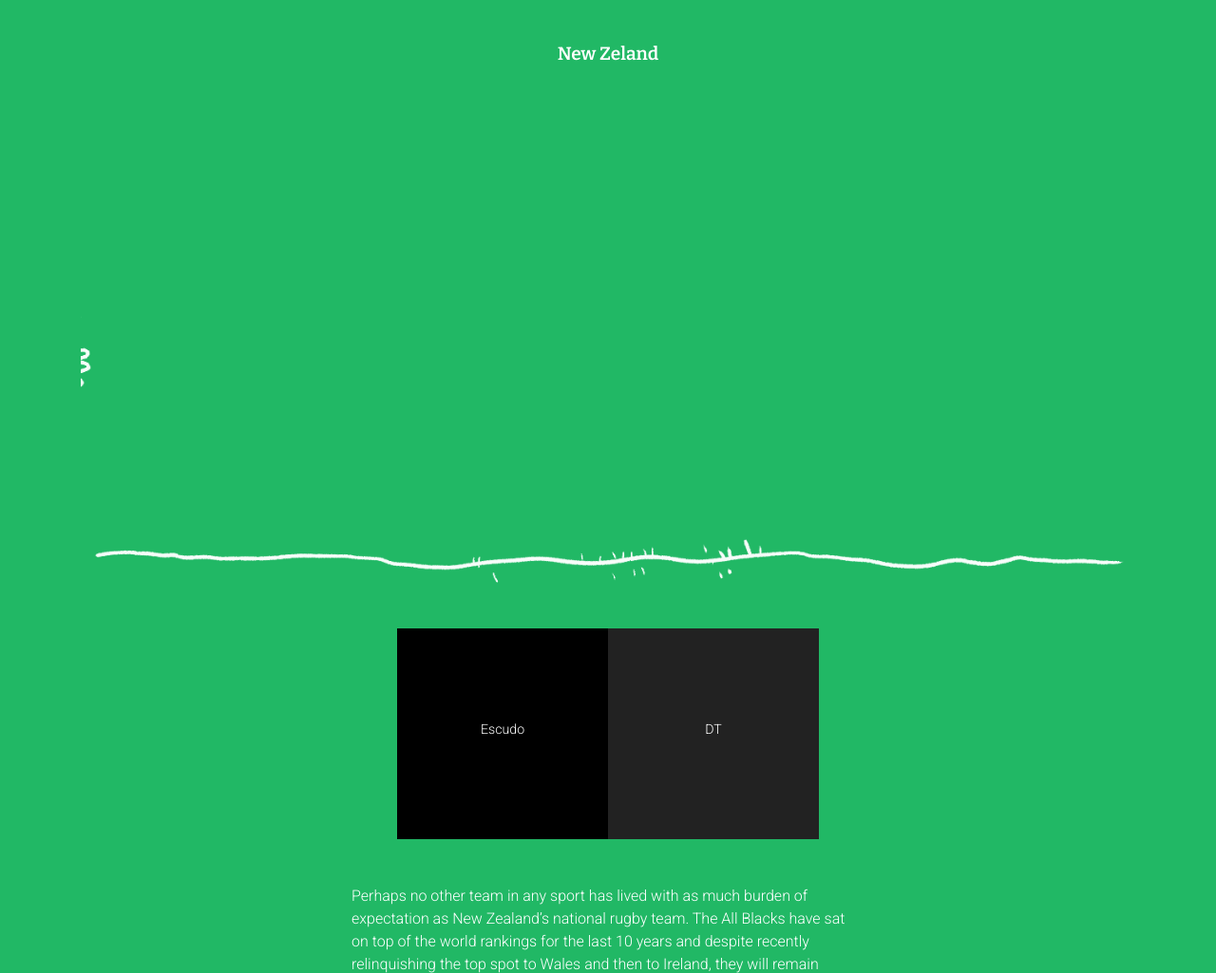
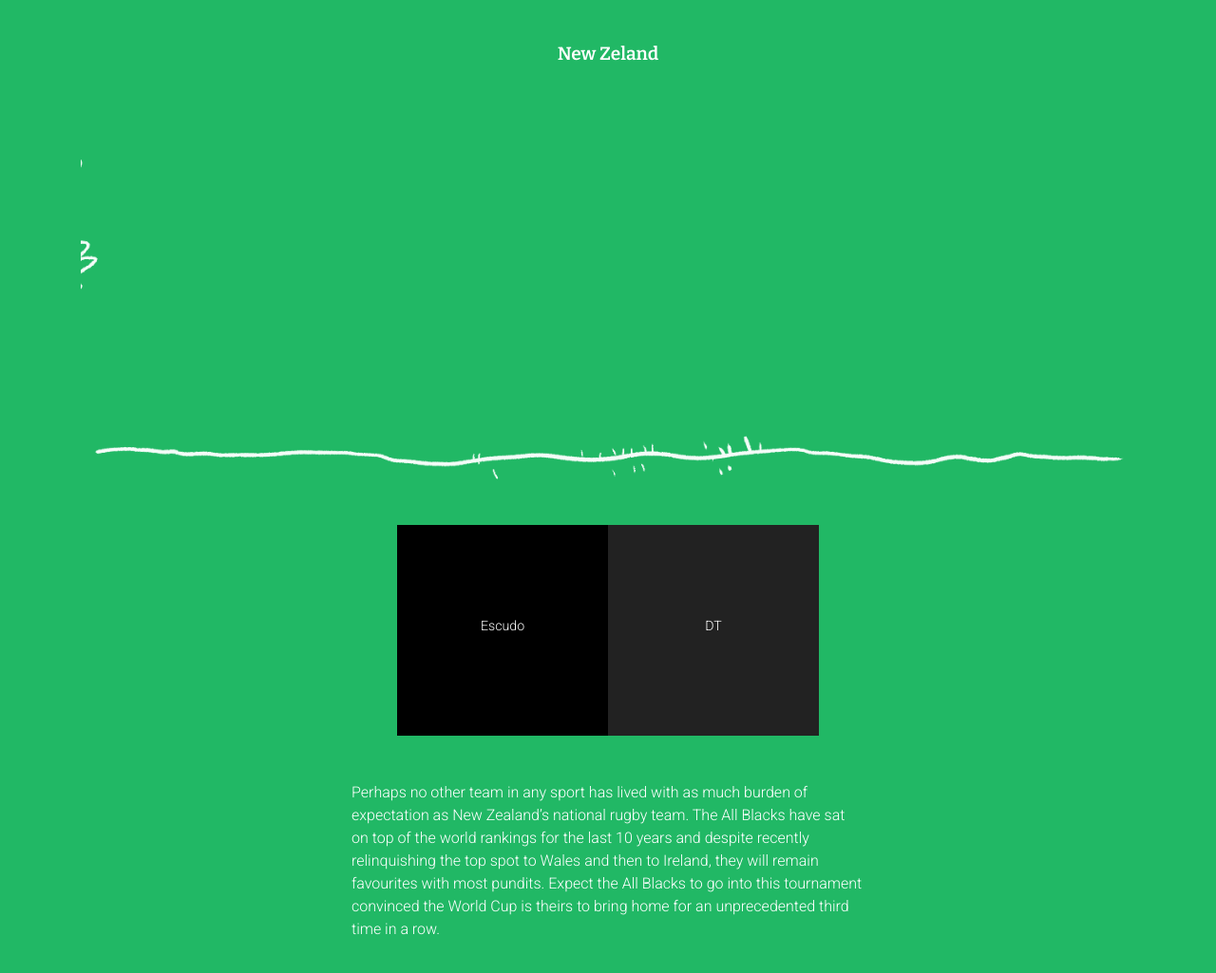
Before and after one commit to rosarioof/Infografia-11, a plain HTML site: page index.html in a window 1280 px wide. Shown: the part 2335-3360 px from the top of the page at 95% size. Drawn offline with nearby package versions, Linux system fonts and the light colour scheme.

Commit message:
Update index.html

```diff
--- a/index.html
+++ b/index.html
@@ -44,7 +44,7 @@
                 <!--Nueva Zelanda PARTE aquí-->
                 <div class="col-12 my-5">
                     <h2 class="text-center">New Zeland</h2>
-                    <img src="img/ireland-animation.png" class="img-fluid" />
+                    <img src="img/newzealand-animation.png" class="img-fluid" />
                 </div>
                 <div class="col-12 col-sm-10 col-md-8 col-lg-6">
                     <figure class="bg-light mx-5 mb-5">
@@ -64,7 +64,7 @@
                 <!--Inglaterra PARTE aquí-->
                 <div class="col-12 my-5">
                     <h2 class="text-center">England</h2>
-                    <img src="img/ireland-animation.png" class="img-fluid" />
+                    <img src="img/england-animation.png" class="img-fluid" />
                 </div>
                 <div class="col-12 col-sm-10 col-md-8 col-lg-6">
                     <figure class="bg-light mx-5 mb-5">
@@ -84,7 +84,7 @@
                 <!--South Africa PARTE aquí-->
                 <div class="col-12 my-5">
                     <h2 class="text-center">South Africa</h2>
-                    <img src="img/ireland-animation.png" class="img-fluid" />
+                    <img src="img/southafrica-animation.png" class="img-fluid" />
                 </div>
                 <div class="col-12 col-sm-10 col-md-8 col-lg-6">
                     <figure class="bg-light mx-5 mb-5">
@@ -104,7 +104,7 @@
                 <!--Wales PARTE aquí-->
                 <div class="col-12 my-5">
                     <h2 class="text-center">Wales</h2>
-                    <img src="img/ireland-animation.png" class="img-fluid" />
+                    <img src="img/wales-animation.png" class="img-fluid" />
                 </div>
                 <div class="col-12 col-sm-10 col-md-8 col-lg-6">
                     <figure class="bg-light mx-5 mb-5">
@@ -124,7 +124,7 @@
                 <!--Australia PARTE aquí-->
                 <div class="col-12 my-5">
                     <h2 class="text-center">Australia</h2>
-                    <img src="img/ireland-animation.png" class="img-fluid" />
+                    <img src="img/australia-animation.png" class="img-fluid" />
                 </div>
                 <div class="col-12 col-sm-10 col-md-8 col-lg-6">
                     <figure class="bg-light mx-5 mb-5">
@@ -144,7 +144,7 @@
                 <!--Japón PARTE aquí-->
                 <div class="col-12 my-5">
                     <h2 class="text-center">Japan</h2>
-                    <img src="img/ireland-animation.png" class="img-fluid" />
+                    <img src="img/japan-animation.png" class="img-fluid" />
                 </div>
                 <div class="col-12 col-sm-10 col-md-8 col-lg-6">
                     <figure class="bg-light mx-5 mb-5">
```
